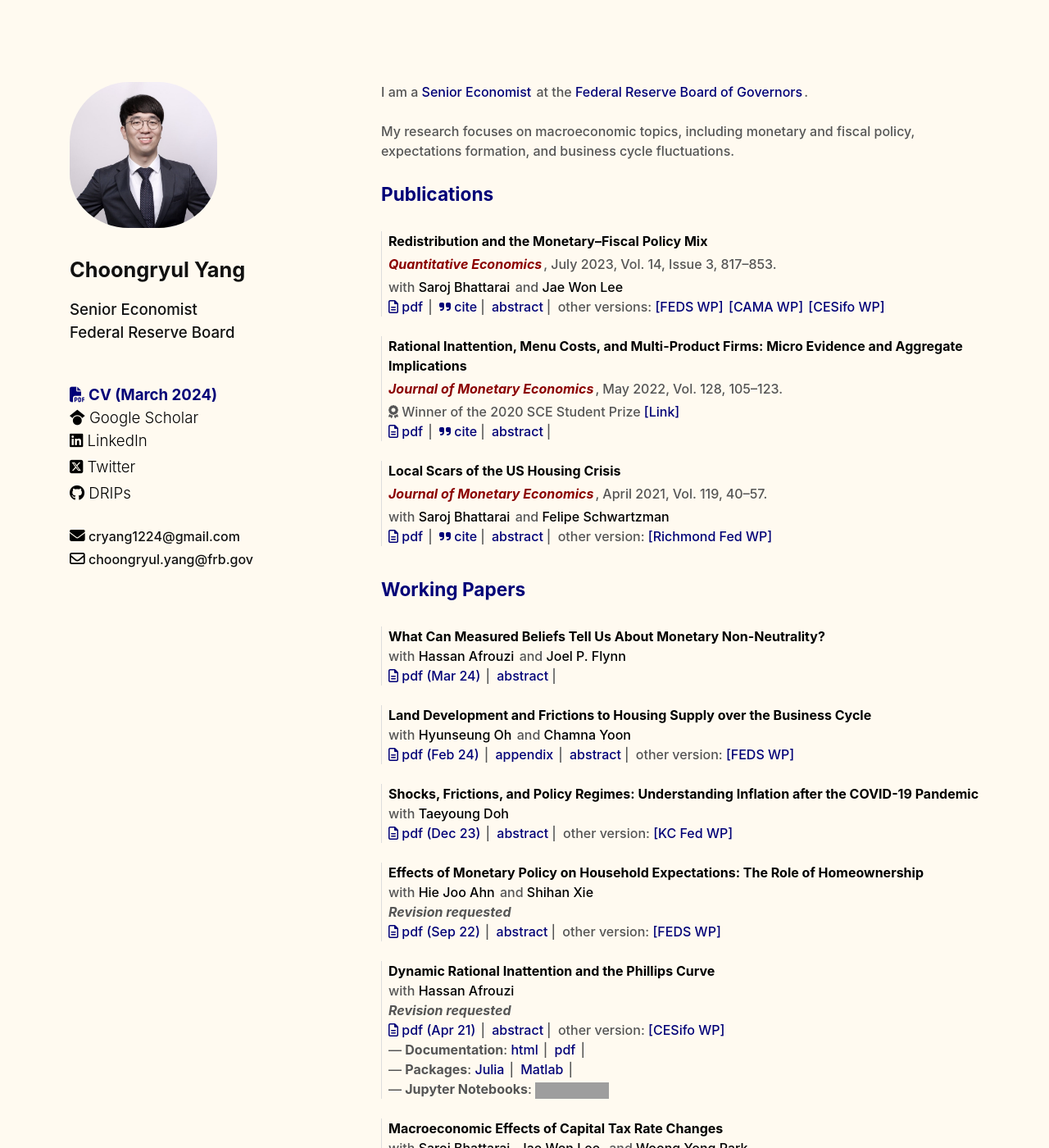
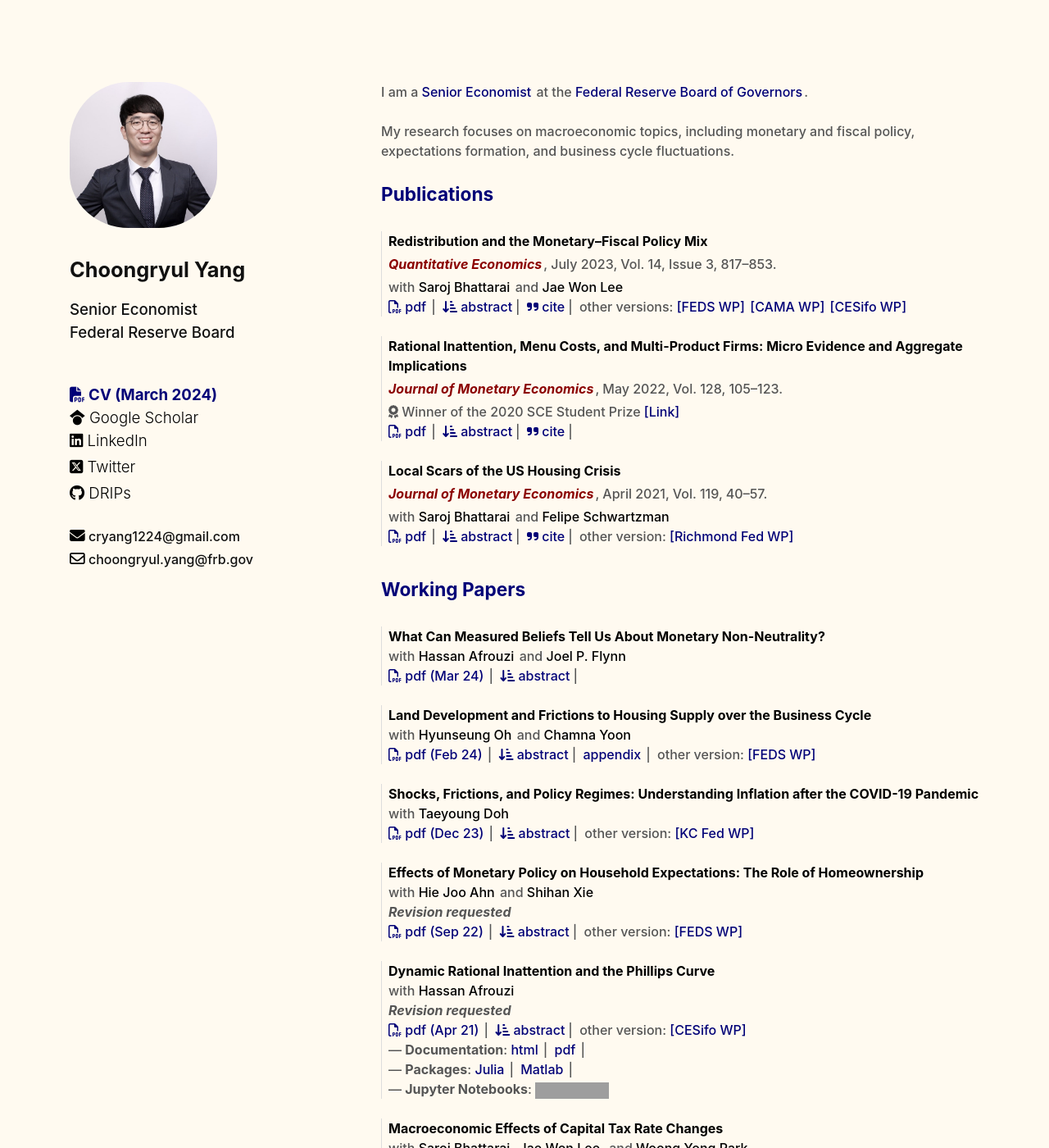
Before and after one commit to choongryulyang/choongryulyang.github.io, a Jekyll site: the page index.html, which Jekyll copies as it is, in a window 1280 px wide and 1400 px high. Shown: the whole window at 82% size. Built offline with Jekyll 4.4.1, drawn with Linux system fonts in a browser that asks for light colours; nearby versions of some CDN libraries; grey boxes are pictures that could not be loaded.

Commit message:
Update index.html

```diff
--- a/index.html
+++ b/index.html
@@ -98,7 +98,7 @@
                         <i class="fa-solid fa-file-pdf"></i> CV (March 2024)</a></div>
                 <div class="menur"><a class="menulink" target="_blank" href="https://scholar.google.com/citations?user=BCNGJ30AAAAJ&hl=en"
                     onclick="gtag('event','Click',{'event_category': 'Profile','event_action':'Click','event_label':'Google Scholar'})">
-                    <i class="fa-brands fa-google-scholar" title="Google scholar"></i> Google Scholar</a></div>
+                    <i class="fa-brands fa-google-scholar"></i> Google Scholar</a></div>
                 <div class="menur"><a class="menulink" target="_blank" href="https://www.linkedin.com/in/choongryul-yang/"
                     onclick="gtag('event','Click',{'event_category': 'Profile','event_action':'Click','event_label':'LinkedIn'})">
                     <i class="fa-brands fa-linkedin"></i>  LinkedIn</a></div>
@@ -107,7 +107,7 @@
                     <i class="fa-brands fa-square-x-twitter"></i>  Twitter</a></div>
                 <div class="pt-1 menur"><a class="menulink" target="_blank" href="https://afrouzi.com/DRIPs.jl/dev/"
                     onclick="gtag('event','Click',{'event_category': 'DRIPs','event_action':'Click','event_label':'DRIPs'})">
-                    <i class="fa-brands fa-github" title="Github link"></i>  DRIPs</a></div>
+                    <i class="fa-brands fa-github"></i>  DRIPs</a></div>
 
 
                 <p class="pt-4" style="margin-bottom:0px; color:#111">
@@ -147,11 +147,11 @@
 
                         <a class="tag" href="research/BLY_FTPL.pdf" target="_blank"
                             onclick="gtag('event','Click',{'event_category': 'BLY','event_action':'Click','event_label':'BLY PDF'})">
-                            <i class="fa-regular fa-file-lines"></i> pdf</a><span class="tagsep">|</span>
+                            <i class="fa-regular fa-file-pdf"></i> pdf</a><span class="tagsep">|</span>
+                        <a class="checkbox" target="_blank" onclick="gtag('event','Click',{'event_category': 'BLY','event_action':'Click','event_label':'BLY Abstract'})">
+                            <label for="BLY"><i class="fa-solid fa-arrow-down-short-wide"></i> abstract</label></a><span class="tagsep">|</span>
                         <a class="checkbox" target="_blank" onclick="gtag('event','Click',{'event_category': 'BLY','event_action':'Click','event_label':'BLY Cite'})">
                             <label for="BLY_cite"><i class="fa-solid fa-quote-right"></i> cite</label></a><span class="tagsep">|</span>
-                        <a class="checkbox" target="_blank" onclick="gtag('event','Click',{'event_category': 'BLY','event_action':'Click','event_label':'BLY Abstract'})">
-                            <label for="BLY">abstract</label></a><span class="tagsep">|</span>
                         other versions: <a class="tag"
                             href="https://www.federalreserve.gov/econres/feds/redistribution-and-the-monetary-fiscal-policy-mix.htm"
                             target="_blank" onclick="gtag('event','Click',{'event_category': 'BLY','event_action':'Click','event_label':'BLY FEDS'})">[FEDS WP]</a>
@@ -210,11 +210,11 @@
                                 [Link]</a></span><br>
                         <a class="tag" href="research/RI_Menu_MultiProduct.pdf" target="_blank"
                             onclick="gtag('event','Click',{'event_category': 'JMP','event_action':'Click','event_label':'JMP PDF'})">
-                            <i class="fa-regular fa-file-lines"></i> pdf</a><span class="tagsep">|</span>
+                            <i class="fa-regular fa-file-pdf"></i> pdf</a><span class="tagsep">|</span>
+                        <a class="checkbox" target="_blank" onclick="gtag('event','Click',{'event_category': 'JMP','event_action':'Click','event_label':'JMP Abstract'})">
+                            <label for="jmp"><i class="fa-solid fa-arrow-down-short-wide"></i> abstract</label></a><span class="tagsep">|</span>
                         <a class="checkbox" target="_blank" onclick="gtag('event','Click',{'event_category': 'JMP','event_action':'Click','event_label':'JMP Cite'})">
                             <label for="jmp_cite"><i class="fa-solid fa-quote-right"></i> cite</label></a><span class="tagsep">|</span>
-                        <a class="checkbox" target="_blank" onclick="gtag('event','Click',{'event_category': 'JMP','event_action':'Click','event_label':'JMP Abstract'})">
-                            <label for="jmp">abstract</label></a><span class="tagsep">|</span>
                     </p>
 
                     <input type="checkbox" id="jmp" />
@@ -264,13 +264,13 @@
 
                         <a class="tag" href="research/BSY_Scars.pdf" target="_blank"
                             onclick="gtag('event','Click',{'event_category': 'BSY','event_action':'Click','event_label':'BSY PDF'})">
-                            <i class="fa-regular fa-file-lines"></i> pdf</a><span class="tagsep">|</span>
+                            <i class="fa-regular fa-file-pdf"></i> pdf</a><span class="tagsep">|</span>
+                        <a class="checkbox" target="_blank"
+                            onclick="gtag('event','Click',{'event_category': 'BSY','event_action':'Click','event_label':'BSY Abstract'})">
+                            <label for="BSY"><i class="fa-solid fa-arrow-down-short-wide"></i> abstract</label></a><span class="tagsep">|</span>
                         <a class="checkbox" target="_blank"
                             onclick="gtag('event','Click',{'event_category': 'BSY','event_action':'Click','event_label':'BSY Cite'})">
                             <label for="BSY_cite"><i class="fa-solid fa-quote-right"></i> cite</label></a><span class="tagsep">|</span>
-                        <a class="checkbox" target="_blank"
-                            onclick="gtag('event','Click',{'event_category': 'BSY','event_action':'Click','event_label':'BSY Abstract'})">
-                            <label for="BSY">abstract</label></a><span class="tagsep">|</span>
                         other version: <a class="tag" href="https://www.richmondfed.org/-/media/richmondfedorg/publications/research/working_papers/2019/wp19-07.pdf"
                             target="_blank" onclick="ga('send','event','BSY', 'Click', 'Design')">[Richmond Fed WP]</a>
                     </p>
@@ -320,10 +320,10 @@
 
                             <a class="tag" href="research/afy_selection.pdf" target="_blank"
                                 onclick="gtag('event','Click',{'event_category': 'AFY','event_action':'Click','event_label':'AFY PDF'})">
-                                <i class="fa-regular fa-file-lines"></i> pdf (Mar 24)</a><span class="tagsep">|</span>
+                                <i class="fa-regular fa-file-pdf"></i> pdf (Mar 24)</a><span class="tagsep">|</span>
                             <a class="checkbox" target="_blank"
                                 onclick="gtag('event','Click',{'event_category': 'AFY','event_action':'Click','event_label':'AFY Abstract'})">
-								<label for="AFY_selection">abstract </label></a><span class="tagsep">|</span>
+								<label for="AFY_selection"><i class="fa-solid fa-arrow-down-short-wide"></i> abstract </label></a><span class="tagsep">|</span>
                         </p>
 
                         <input type="checkbox" id="AFY_selection" />
@@ -355,13 +355,13 @@
 
                             <a class="tag" href="research/OYY_TTD.pdf" target="_blank"
                                 onclick="gtag('event','Click',{'event_category': 'OYY','event_action':'Click','event_label':'OYY PDF'})">
-                                <i class="fa-regular fa-file-lines"></i> pdf (Feb 24)</a><span class="tagsep">|</span>
+                                <i class="fa-regular fa-file-pdf"></i> pdf (Feb 24)</a><span class="tagsep">|</span>
+                            <a class="checkbox" target="_blank"
+                                onclick="gtag('event','Click',{'event_category': 'OYY','event_action':'Click','event_label':'OYY Abstract'})">
+								<label for="OYY_TTD"><i class="fa-solid fa-arrow-down-short-wide"></i> abstract</label></a><span class="tagsep">|</span>
                             <a class="tag" href="research/OYY_TTD_Appendix.pdf" target="_blank"
                                 onclick="gtag('event','Click',{'event_category': 'OYY','event_action':'Click','event_label':'OYY Appendix'})">
                                 appendix</a><span class="tagsep">|</span>
-                            <a class="checkbox" target="_blank"
-                                onclick="gtag('event','Click',{'event_category': 'OYY','event_action':'Click','event_label':'OYY Abstract'})">
-								<label for="OYY_TTD">abstract</label></a><span class="tagsep">|</span>
                             other version: <a class="tag" href="https://www.federalreserve.gov/econres/feds/land-development-and-frictions-to-housing-supply-over-the-business-cycle.htm"
                                 target="_blank" onclick="gtag('event','Click',{'event_category': 'OYY','event_action':'Click','event_label':'OYY FEDS'})">
                                 [FEDS WP]</a>
@@ -393,10 +393,10 @@
 
                             <a class="tag" href="research/DY_COVID_Inflation.pdf" target="_blank"
                                 onclick="gtag('event','Click',{'event_category': 'DY','event_action':'Click','event_label':'DY PDF'})">
-                                <i class="fa-regular fa-file-lines"></i> pdf (Dec 23)</a><span class="tagsep">|</span>
+                                <i class="fa-regular fa-file-pdf"></i> pdf (Dec 23)</a><span class="tagsep">|</span>
                             <a class="checkbox" target="_blank"
                                 onclick="gtag('event','Click',{'event_category': 'DY','event_action':'Click','event_label':'DY Abstract'})">
-								<label for="DY_COVID_Inflation">abstract</label></a><span class="tagsep">|</span>
+								<label for="DY_COVID_Inflation"><i class="fa-solid fa-arrow-down-short-wide"></i> abstract</label></a><span class="tagsep">|</span>
                             other version: <a class="tag"
                                 href="https://www.kansascityfed.org/research/research-working-papers/shocks-frictions-and-policy-regimes-understanding-inflation-after-the-covid-19-pandemic/"
                                 target="_blank" onclick="gtag('event','Click',{'event_category': 'DY','event_action':'Click','event_label':'DY KC Fed'})">
@@ -443,10 +443,10 @@
 
                             <a class="tag" href="research/AXY_Homeownership.pdf" target="_blank"
                                 onclick="gtag('event','Click',{'event_category': 'AXY','event_action':'Click','event_label':'AXY PDF'})">
-                                <i class="fa-regular fa-file-lines"></i> pdf (Sep 22)</a><span class="tagsep">|</span>
+                                <i class="fa-regular fa-file-pdf"></i> pdf (Sep 22)</a><span class="tagsep">|</span>
                             <a class="checkbox" target="_blank"
                                 onclick="gtag('event','Click',{'event_category': 'AXY','event_action':'Click','event_label':'AXY Abstract'})">
-                                <label for="AXY_Homeownership">abstract</label></a><span class="tagsep">|</span>
+                                <label for="AXY_Homeownership"><i class="fa-solid fa-arrow-down-short-wide"></i> abstract</label></a><span class="tagsep">|</span>
                             other version: <a class="tag"
                                 href="https://www.federalreserve.gov/econres/feds/effects-of-monetary-policy-on-household-expectations-the-role-of-homeownership.htm"
                                 target="_blank" onclick="gtag('event','Click',{'event_category': 'AXY','event_action':'Click','event_label':'AXY FEDS'})">
@@ -488,10 +488,10 @@
 
                             <a class="tag" href="research/dynamic_inattention.pdf" target="_blank"
                                 onclick="gtag('event','Click',{'event_category': 'AY','event_action':'Click','event_label':'AY PDF'})">
-                                <i class="fa-regular fa-file-lines"></i> pdf (Apr 21)</a><span class="tagsep">|</span>
+                                <i class="fa-regular fa-file-pdf"></i> pdf (Apr 21)</a><span class="tagsep">|</span>
                             <a class="checkbox" target="_blank"
                                 onclick="gtag('event','Click',{'event_category': 'AY','event_action':'Click','event_label':'AY Abstract'})">
-                                <label for="AY">abstract</label></a><span class="tagsep">|</span>
+                                <label for="AY"><i class="fa-solid fa-arrow-down-short-wide"></i> abstract</label></a><span class="tagsep">|</span>
                             other version: <a class="tag" href="https://www.cesifo.org/en/publications/2021/working-paper/dynamic-rational-inattention-and-phillips-curve"
                                 target="_blank" onclick="gtag('event','Click',{'event_category': 'AY','event_action':'Click','event_label':'AY CESifo'})">
                                 [CESifo WP]</a>
@@ -545,10 +545,10 @@
 
                             <a class="tag" href="research/CapitalTaxRateChanges_Website.pdf" target="_blank"
                                 onclick="gtag('event','Click',{'event_category': 'BLPY','event_action':'Click','event_label':'BLPY PDF'})">
-                                <i class="fa-regular fa-file-lines"></i> pdf (May 22)</a><span class="tagsep">|</span>
+                                <i class="fa-regular fa-file-pdf"></i> pdf (May 22)</a><span class="tagsep">|</span>
                             <a class="checkbox" target="_blank"
                                 onclick="gtag('event','Click',{'event_category': 'BLPY','event_action':'Click','event_label':'BLPY Abstract'})">
-                                <label for="BLPY">abstract</label></a><span class="tagsep">|</span>
+                                <label for="BLPY"><i class="fa-solid fa-arrow-down-short-wide"></i> abstract</label></a><span class="tagsep">|</span>
                             other versions:
                             <a class="tag"
                                 href="https://www.federalreserve.gov/econres/feds/macroeconomic-effects-of-capital-tax-rate-changes.htm"
```
